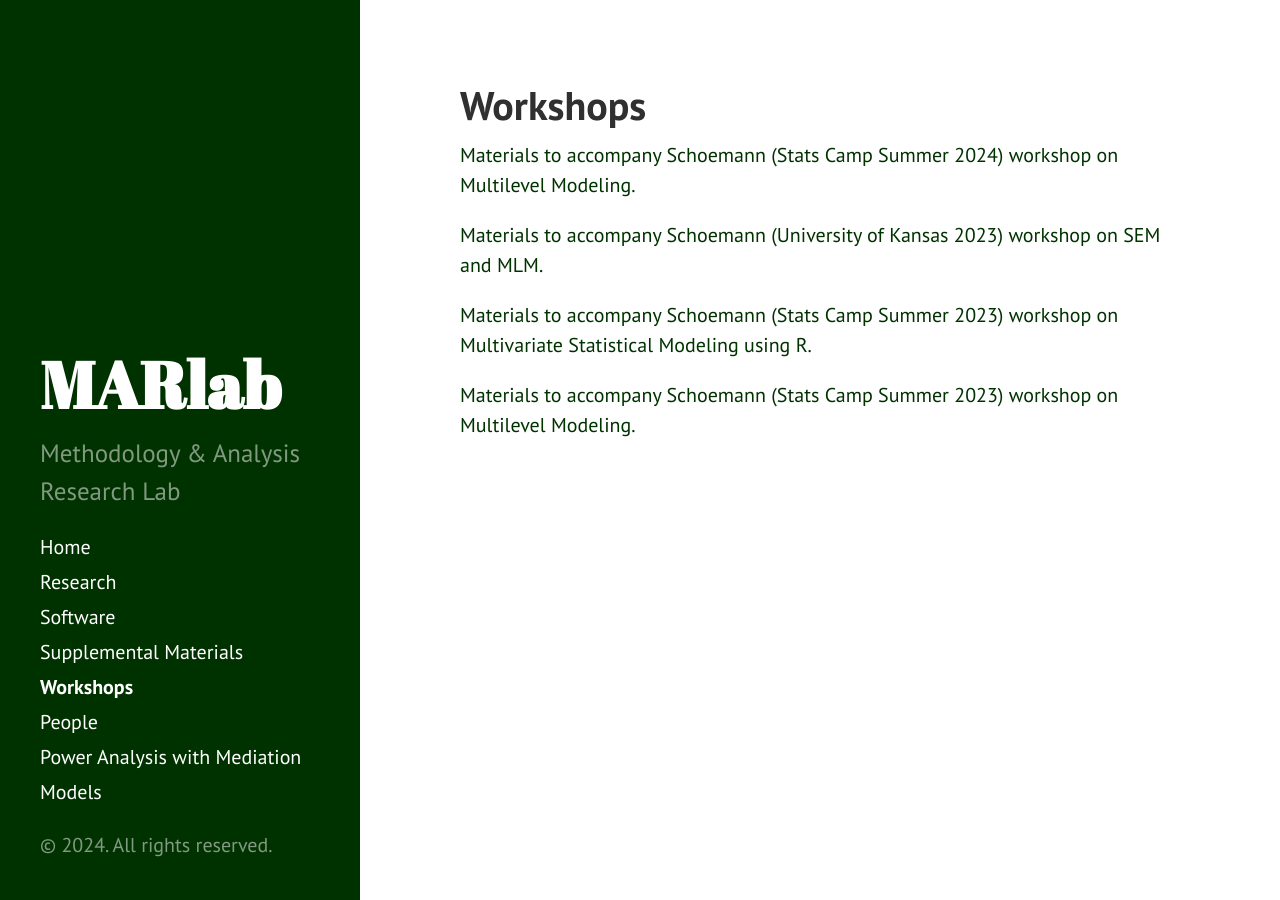
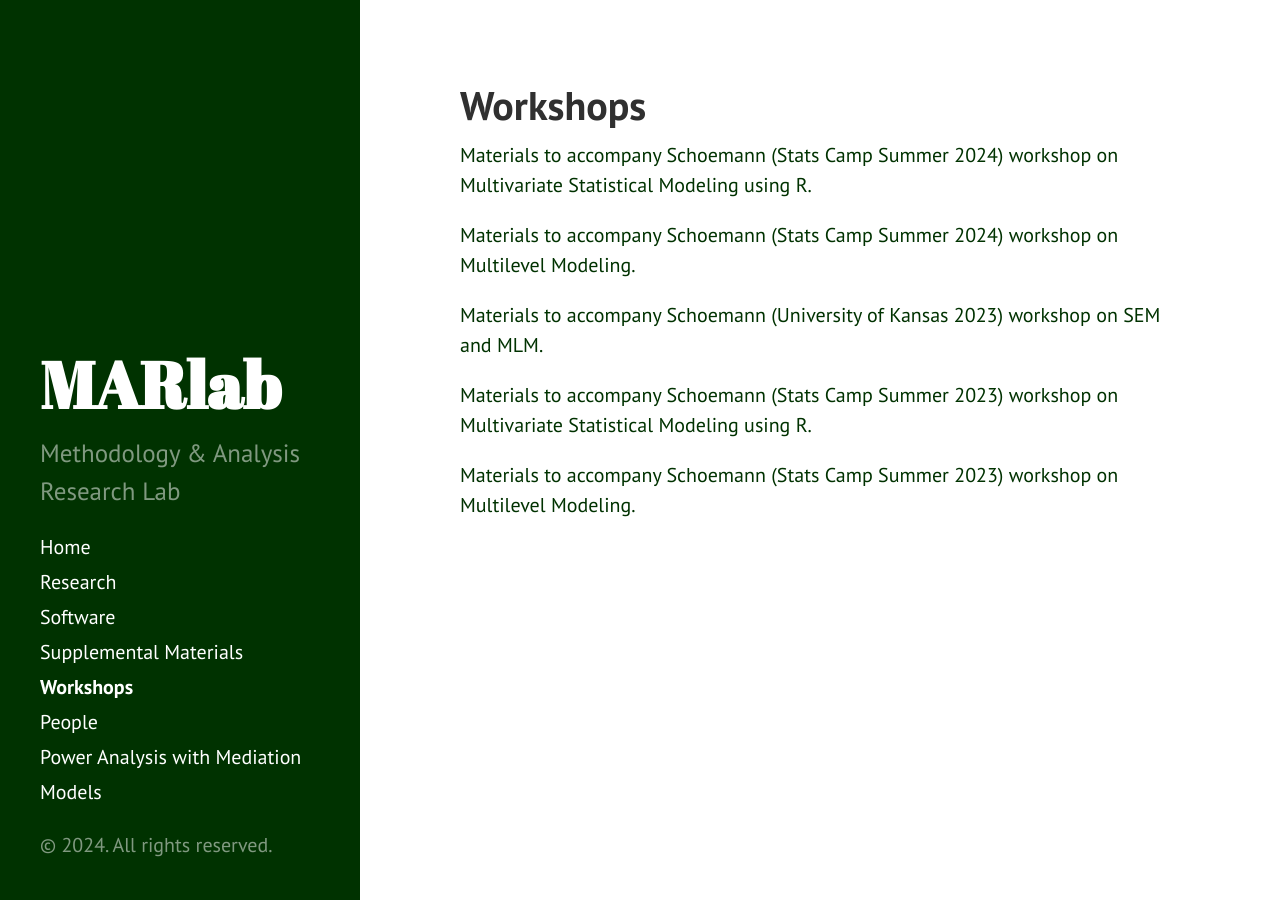
Before and after one commit to schoam4/schoam4.github.io, a Jekyll site: the page built from Workshops.md, in a window 1280 px wide. Built offline with Jekyll 4.4.1, drawn with Linux system fonts in a browser that asks for light colours.

Commit message:
Update Workshops.md

```diff
--- a/Workshops.md
+++ b/Workshops.md
@@ -2,6 +2,10 @@
 layout: page
 title: Workshops
 ---
+
+
+[Materials to accompany Schoemann (Stats Camp Summer 2024) workshop on Multivariate Statistical Modeling using R.](https://github.com/schoam4/Talks/raw/master/Stats_Camp/MVM_R_Summer2024.zip)
+
 [Materials to accompany Schoemann (Stats Camp Summer 2024) workshop on Multilevel Modeling.](https://github.com/schoam4/Talks/raw/master/Stats_Camp/MLM_Summer2024.zip)
 
 [Materials to accompany Schoemann (University of Kansas 2023) workshop on SEM and MLM.](https://github.com/schoam4/Talks/raw/master/KU_SEMMLM_08042023.zip)
```
